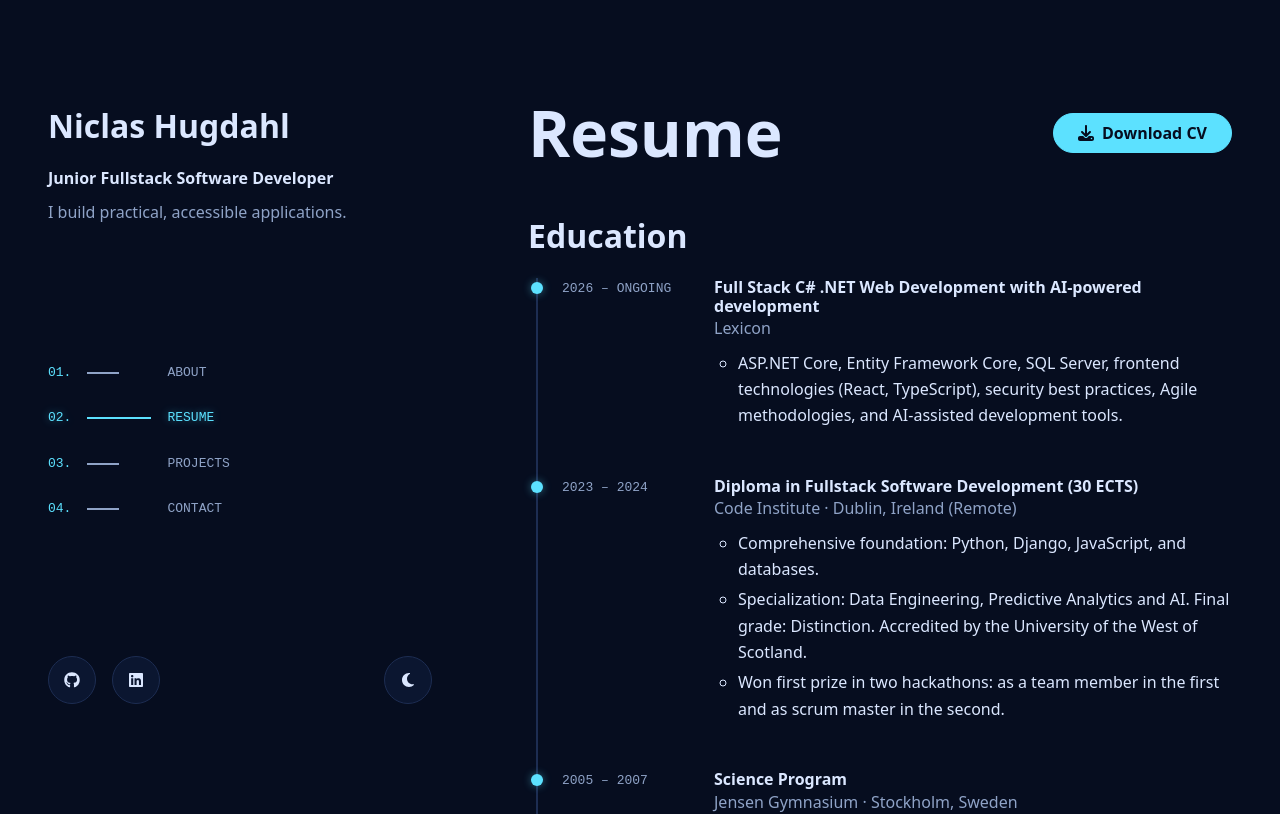
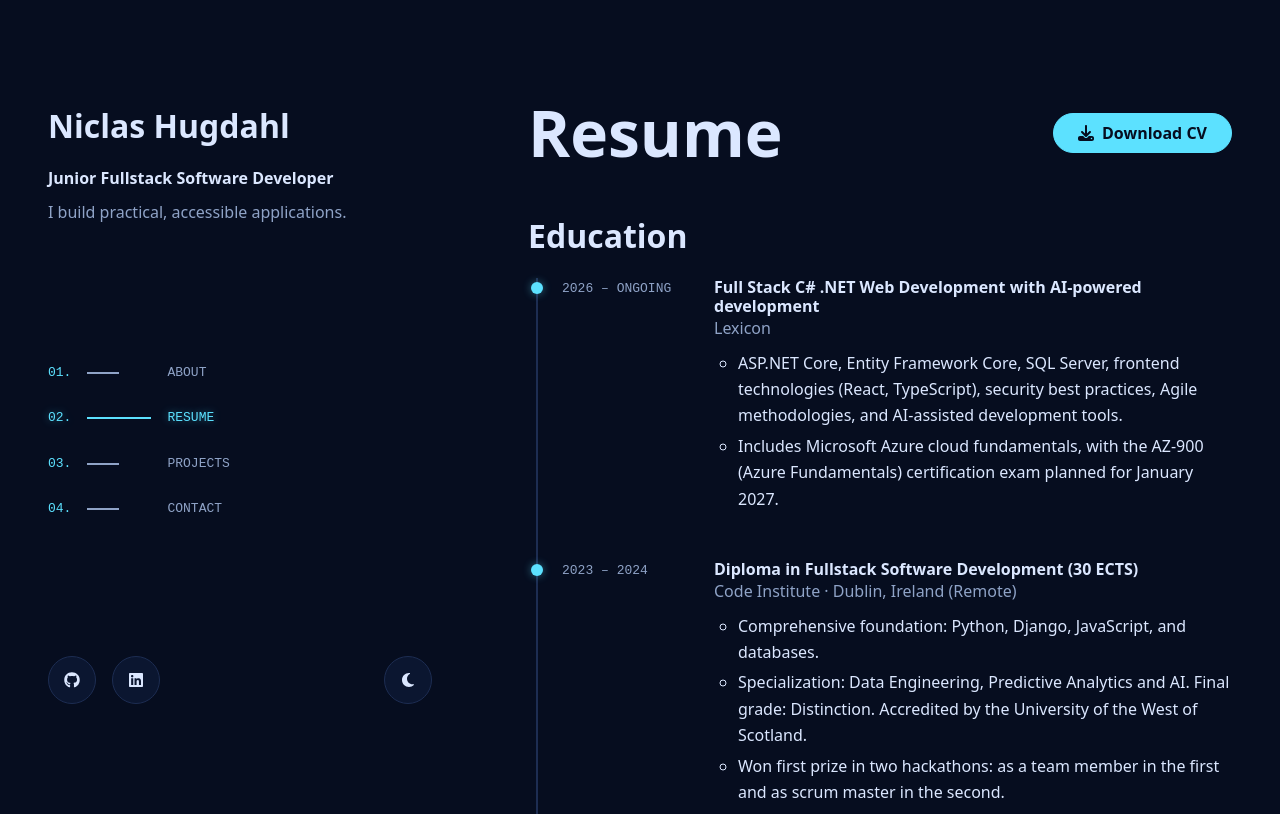
Before and after one commit to NiclO1337/frontend-projects, a React (Vite) app in the folder project3-portfolio-website/: page /resume in a window 1280 px wide. Shown: the top 814 px of the page. Built offline with nearby package versions, Linux system fonts and the light colour scheme.

Commit message:
Add information about Azure in education

```diff
--- a/project3-portfolio-website/src/data/education.js
+++ b/project3-portfolio-website/src/data/education.js
@@ -9,6 +9,7 @@ export const education = [
     end: null,
     bullets: [
       "ASP.NET Core, Entity Framework Core, SQL Server, frontend technologies (React, TypeScript), security best practices, Agile methodologies, and AI-assisted development tools.",
+      "Includes Microsoft Azure cloud fundamentals, with the AZ-900 (Azure Fundamentals) certification exam planned for January 2027.",
     ],
   },
   {
```
